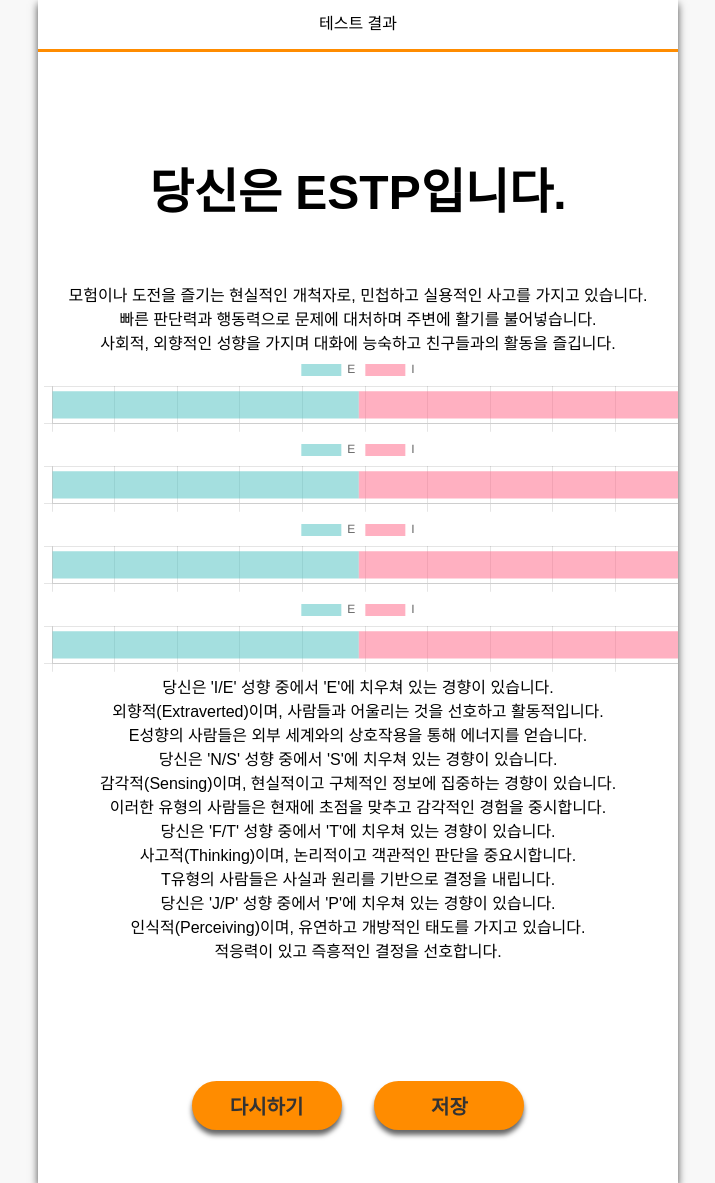
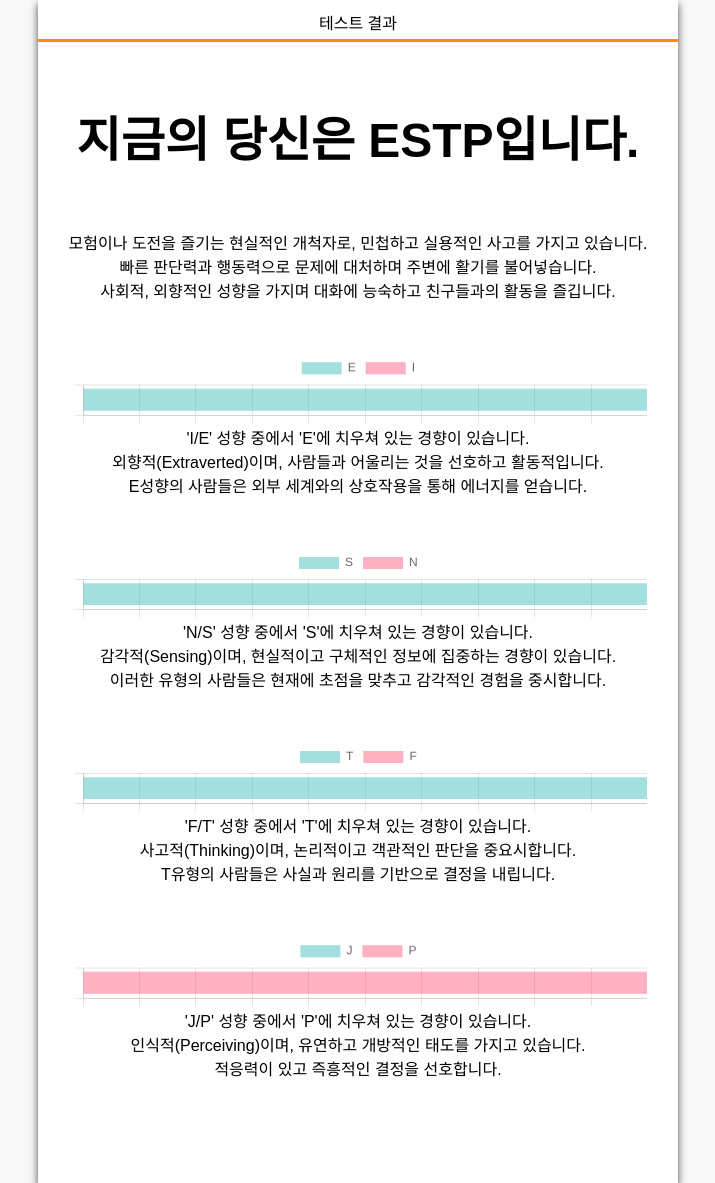
Before and after one commit to hansj204/CHATBOT, a Django app: page /result in a window 1280 px wide. Shown: the whole page, without its empty margins (282-997 px from the left). Run offline with Django 4.2, Linux system fonts and the light colour scheme; parts of the project's set-up code (start-up, migrations or seed data) failed here and were passed over; some libraries are stand-ins or nearby versions; some web fonts are replaced.

Commit message:
add mbti chart & modify chat function

```diff
--- a/chatbot/mbti_chatbot/models.py
+++ b/chatbot/mbti_chatbot/models.py
@@ -1,19 +1,18 @@
-from .talkModel.talk_model import tokenizer, evaluate
+from django.db import models
+import os
+import re
+import pickle
+import random
 import pandas as pd
-from django.db import models
-import pandas as pd
-import numpy as np
-import os
+import nltk
+
+from .talkModel.talk_model import talk_tokenizer, evaluate, calculate_topic_similarity, ask_gpt
 from googletrans import Translator
-import nltk
 from nltk.stem.snowball import SnowballStemmer
 from nltk.corpus import stopwords
-import re
-import pickle
-from sklearn.model_selection import train_test_split
-import random
 
 nltk.download('punkt')
+
 # 전역 변수 초기화
 i_score = 0
 e_score = 0
@@ -24,14 +23,20 @@ t_score = 0
 j_score = 0
 p_score = 0
 
-def predict(sentence):
-    prediction = evaluate(sentence)
-    predicted_sentence = tokenizer.decode([i for i in prediction if i < tokenizer.vocab_size])
+def predict(question, user_msg):
+    prediction = evaluate(question, user_msg)
+    bot_msg = talk_tokenizer.decode([i for i in prediction if i < talk_tokenizer.vocab_size])
+    #similarity_score = calculate_topic_similarity(user_msg, bot_msg)
 
-    print('Input: {}'.format(sentence))
-    print('Output: {}'.format(predicted_sentence))
+    print('Input: {}'.format(user_msg))
+    print('Output: {}'.format(bot_msg))
 
-    return predicted_sentence
+    # if similarity_score > 0.5:
+    #     next_response = bot_msg
+    # else:
+    #     next_response = '네, 그렇군요. 다음 주제로 이야기해볼까요?'
+
+    return bot_msg
 
 def questionGet():
 
@@ -41,7 +46,6 @@ def questionGet():
 
     print('question:' + question)
     count = questionGetCheck(question)
-    print(count)
 
     questionDB= QuestionDB()
     if count == 0 :
--- a/chatbot/mbti_chatbot/templates/result.html
+++ b/chatbot/mbti_chatbot/templates/result.html
@@ -6,25 +6,38 @@
     <meta name="viewport" content="width=device-width, initial-scale=1.0">
     <title>MBTI Test Chatbot</title>
     <link rel="stylesheet" href="{% static 'css/index.css' %}">
-    <link rel="stylesheet" href="{% static 'css/chat.css' %}">
+    <link rel="stylesheet" href="{% static 'css/result.css' %}">
 </head>
 <body>
     <div class="outer">
         <div class="inner">
-            <div class="header">테스트 결과</div>
-            <div class="content">
-                <div id="result">
+            <div class="header" style="padding-bottom: 0px">테스트 결과</div>
+            <div class="content" style="flex-direction: initial; align-items: initial; overflow: auto; width: 100%;">
+                <div class="result">
                     <h1 id="result_type"></h1>
                     <div id="result_desc"></div>
-                    <canvas id="mbtiChart1" width="400" height="50"></canvas>
-                    <canvas id="mbtiChart2" width="400" height="50"></canvas>
-                    <canvas id="mbtiChart3" width="400" height="50"></canvas>
-                    <canvas id="mbtiChart4" width="400" height="50"></canvas>
-                    <div id="graph_desc"></div>
-                </div>
-                <div>
-                    <button type="button" id="send-btn" class="rounded-button" onclick="location.href='/'">다시하기</button>
-                    <button type="button" id="save-btn" class="rounded-button" onclick="printDiv()">저장</button>
+
+                    <div style="margin: 50px 0px;">
+                        <canvas id="eiChart" width="400" height="50"></canvas>
+                        <div id="eiChart_desc" class="graph_desc"></div>
+                    </div>
+                    <div style="margin: 50px 0px;">
+                        <canvas id="snChart" width="400" height="50"></canvas>
+                        <div id="snChart_desc" class="graph_desc"></div>
+                    </div>
+                    <div style="margin: 50px 0px;">
+                        <canvas id="tfChart" width="400" height="50"></canvas>
+                        <div id="tfChart_desc" class="graph_desc"></div>
+                    </div>
+                    <div style="margin: 50px 0px;">
+                        <canvas id="jpChart" width="400" height="50"></canvas>
+                        <div id="jpChart_desc" class="graph_desc"></div>
+                    </div>
+
+                    <div style="margin-bottom: 10px">
+                        <button type="button" id="send-btn" class="rounded-button" onclick="location.href='/'" style="margin-top: 0;">다시하기</button>
+                        <button type="button" id="save-btn" class="rounded-button" onclick="printDiv()" style="margin-top: 0;">저장</button>
+                    </div>
                 </div>
             </div>
         </div>
@@ -36,28 +49,39 @@
 <script src="{% static 'js/mbti.js' %}"></script>
 <script src="{% static 'js/chart.js' %}"></script>
 <script>
+    // mbti 유형
+    const mbti_type = "{{ mbti_type | safe}}";
+    document.getElementById('result_type').innerHTML = '지금의 당신은 ' + mbti_type + '입니다.';
+    document.getElementById('result_desc').innerHTML = mbtiResult[mbti_type].replace(/\./g, '.<br>');
 
-    const mbti_type = "{{ mbti_type | safe}}";
+    const prefixList = ['ei', 'sn', 'tf', 'jp'];
 
-    const analysis_result = "{{ analysis_result | safe}}";
+    // mbti 비율
+    const mbti_scores = "{{ simplify_mbti_scores | safe}}";
+    const labelList = [['E', 'I'], ['S', 'N'], ['T', 'F'], ['J', 'P']]
+    const jsonObject = JSON.parse(mbti_scores.replace(/'/g, '"'));
 
+    prefixList.forEach((prefix, idx)=> {
+        createMbtiConfig(`${prefix}Chart`, labelList[idx], jsonObject);
+    });
+
+    // mbti 상세 설명
     const mbti_explanation = "{{ mbti_explanation | safe}}";
+    const detail_desc = mbti_explanation.split('당신은').filter(sentence => sentence.trim() !== '');
 
-    console.log(analysis_result)
-    console.log(mbti_explanation)
+    prefixList.forEach((prefix, idx) => {
+        document.getElementById(`${prefix}Chart_desc`).innerHTML = detail_desc[idx].replace(/\./g, '.<br>');
+    });
 
-    document.getElementById('result_type').innerHTML = '당신은 ' + mbti_type + '입니다.';
-    document.getElementById('result_desc').innerHTML = mbtiResult[mbti_type].replace(/\./g, '.<br>');
-    document.getElementById('graph_desc').innerHTML = mbti_explanation.replace(/\./g, '.<br>');
-
-    function printDiv(){
+    // 다운로드
+    function printDiv() {
         html2canvas(document.getElementById('result')).then(function(canvas){
             var myImage = canvas.toDataURL();
             downloadURI(myImage, "MBTI 테스트 결과.png");
         });
     }
 
-    function downloadURI(uri, name){
+    function downloadURI(uri, name) {
         var link = document.createElement("a");
         link.download = name;
         link.href = uri;
--- a/chatbot/mbti_chatbot/views.py
+++ b/chatbot/mbti_chatbot/views.py
@@ -12,9 +12,6 @@ def index(request):
 
 @csrf_exempt
 def chat(request):
-    # if 'chat_history' in request.session:
-    #     return redirect('/')
-
     chat_history = request.session.get('chat_history', [])
 
     if request.method == 'GET':
@@ -24,14 +21,14 @@ def chat(request):
 
         data = json.loads(request.body.decode('utf-8'))
         user_message = data.get('sentence')
-        bot_message = predict(user_message)
+        bot_message = predict(chat_history[-1], user_message)
 
         chat_history.append(user_message)
         chat_history.append(bot_message)
         request.session['chat_history'] = chat_history
 
         # 스코어링
-        scoring(user_message)
+        # scoring(user_message)
 
         return JsonResponse({'predicted_sentence': bot_message})
 
@@ -48,14 +45,9 @@ def question(request):
 
 def questionCheck(request):
     chat_questionCheck = request.session.get('chat_questionCheck')
-    print('chat_questionCheck:' + chat_questionCheck)
-
     return JsonResponse({'chat_questionCheck': chat_questionCheck})
 
 def result(request):
-    # if 'chat_history' in request.session:
-    #     return redirect('/')
-
     request.session.clear()
     QuestionDB.objects.all().delete()
 
--- a/chatbot/static/css/chat.css
+++ b/chatbot/static/css/chat.css
@@ -11,20 +11,23 @@
     background-color: #2f3542;
     border-radius: 10px;
 }
-.container1::-webkit-scrollbar-track {
+.container::-webkit-scrollbar-track {
     background-color: grey;
     border-radius: 10px;
     box-shadow: inset 0px 0px 5px white;
 }
 
 .chatting-list{
-    width: 100%; padding: 10px
+    width: 100%;
+    padding: 10px;
 }
 
 .bubble {
     position: relative;
     padding: 15px;
-    width: 25vw;
+    min-width: 50px;
+    max-width: 50%;
+    word-wrap: break-word;
     height: auto;
     text-align: left;
     margin-bottom: 20px;
--- a/chatbot/static/css/index.css
+++ b/chatbot/static/css/index.css
@@ -105,7 +105,7 @@ img {
     margin: 5vh 0;
 }
 
-#result_desc, #graph_desc{
+#result_desc, .graph_desc{
     font-size: 1rem;
     white-space: nowrap;
     width: 100%;
--- /dev/null
+++ b/chatbot/static/css/result.css
@@ -0,0 +1,12 @@
+.content::-webkit-scrollbar {
+    width: 10px;
+}
+.content::-webkit-scrollbar-thumb {
+    background-color: #2f3542;
+    border-radius: 10px;
+}
+.content::-webkit-scrollbar-track {
+    background-color: grey;
+    border-radius: 10px;
+    box-shadow: inset 0px 0px 5px white;
+}
```
Also changed, not shown: chatbot/mbti_chatbot/talkModel/talk_model.py (+70 -26 lines), chatbot/mbti_chatbot/templates/chat.html (+31 -26 lines), chatbot/static/js/chart.js (+11 -26 lines), chatbot/db.sqlite3, 2 other files.
